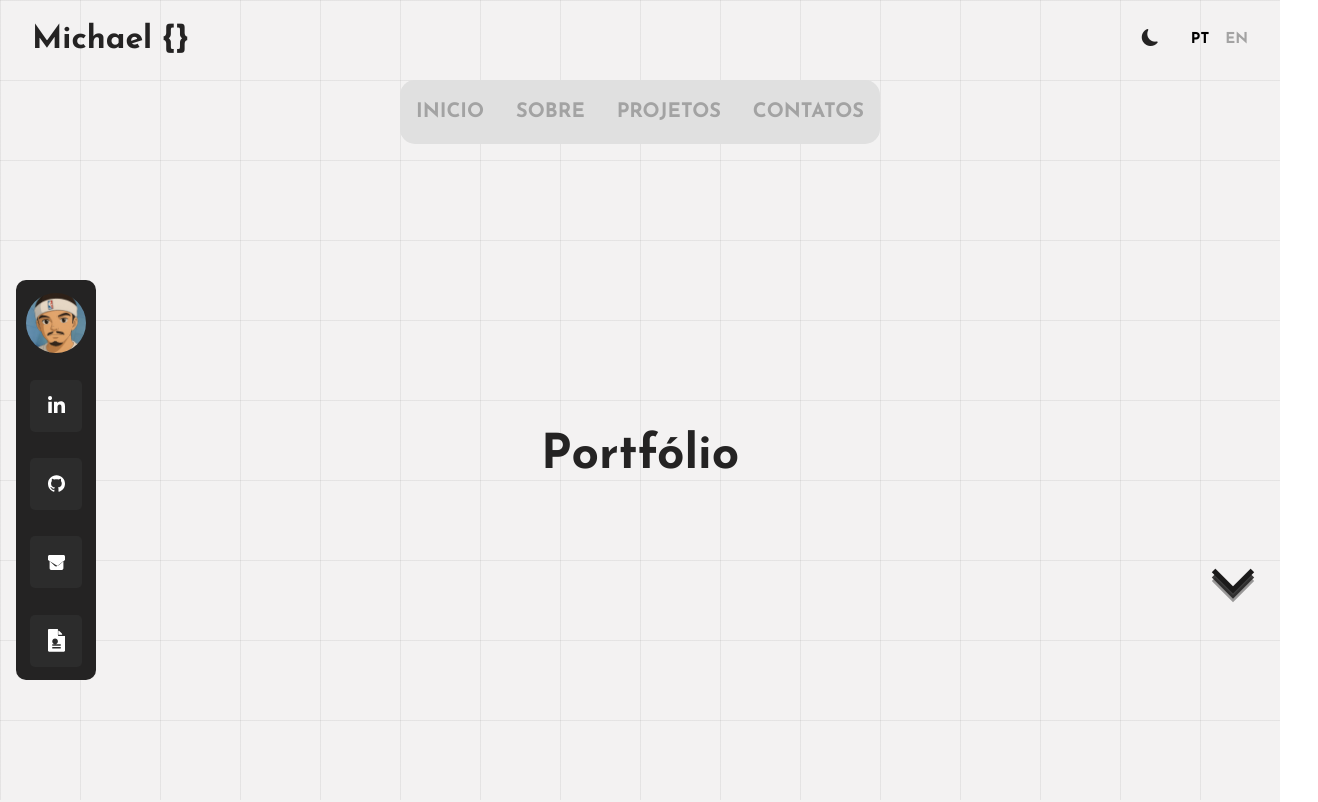
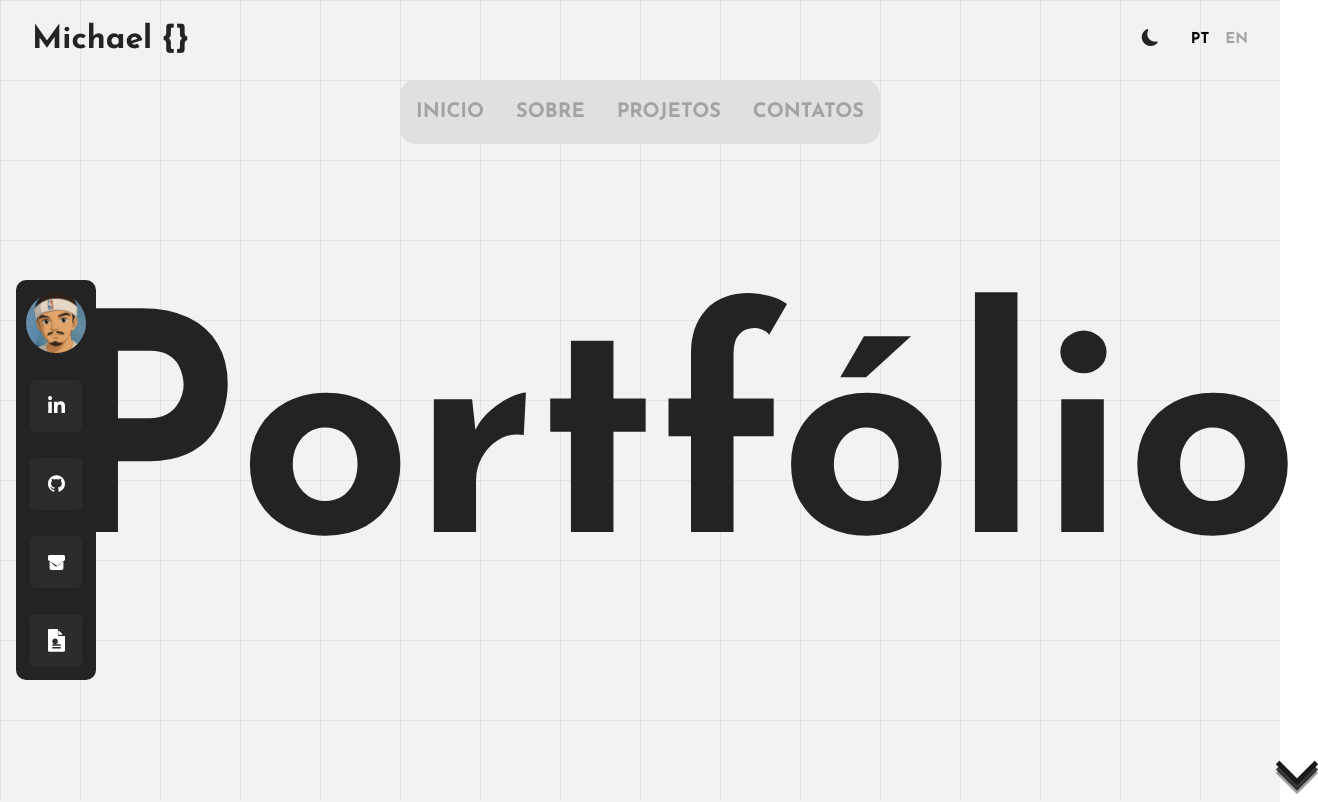
Before and after one commit to Maycondo/Portifolio, a React (Vite) app: page / in a window 1280 px wide. Shown: the top 802 px of the page, 1318 px wide, since content can reach past the window. Built offline with nearby package versions, Linux system fonts and the light colour scheme.

Commit message:
Ajustando o tamanho da fonte do componente Portfólio para melhorar a legibilidade.

```diff
--- a/src/index.css
+++ b/src/index.css
@@ -190,7 +190,7 @@ header {
 }
 
 .Portfólio {
-  font-size: clamp(3rem, 3vw, 2rem);
+  font-size: clamp(19rem, 3vw, 2rem);
   font-weight: 900;
   margin: 1rem;
   text-align: center;
```
